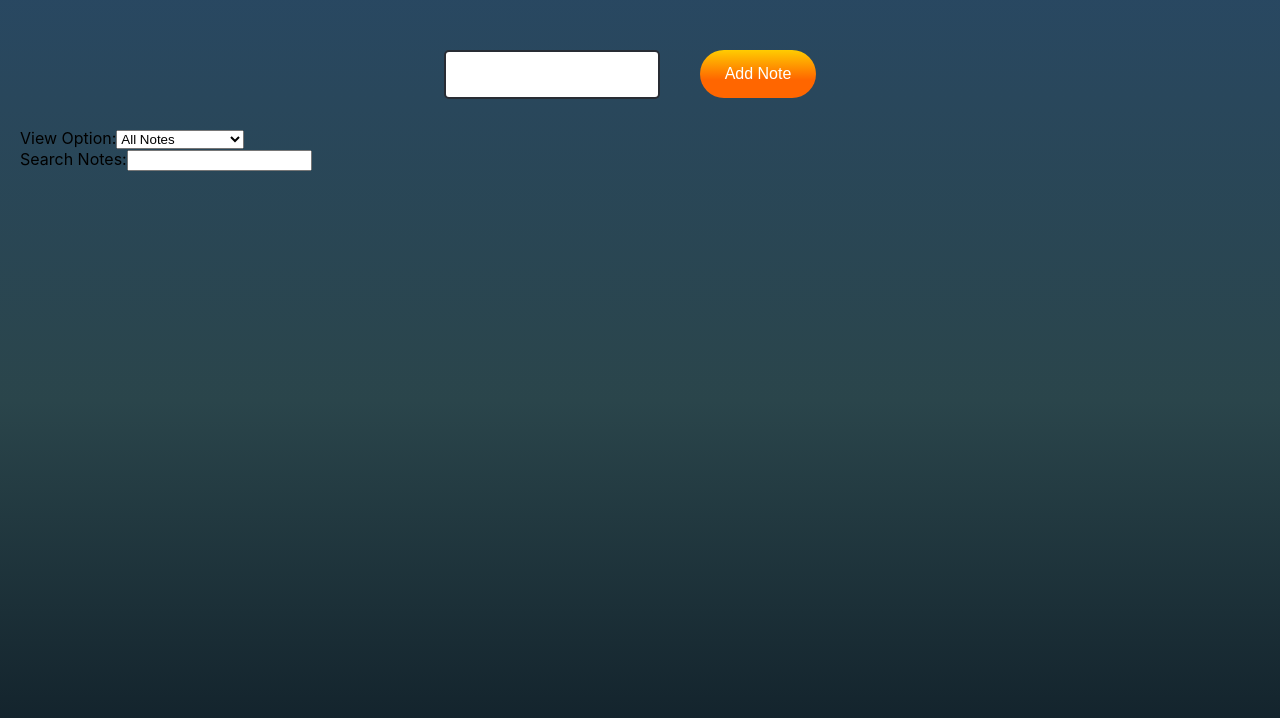
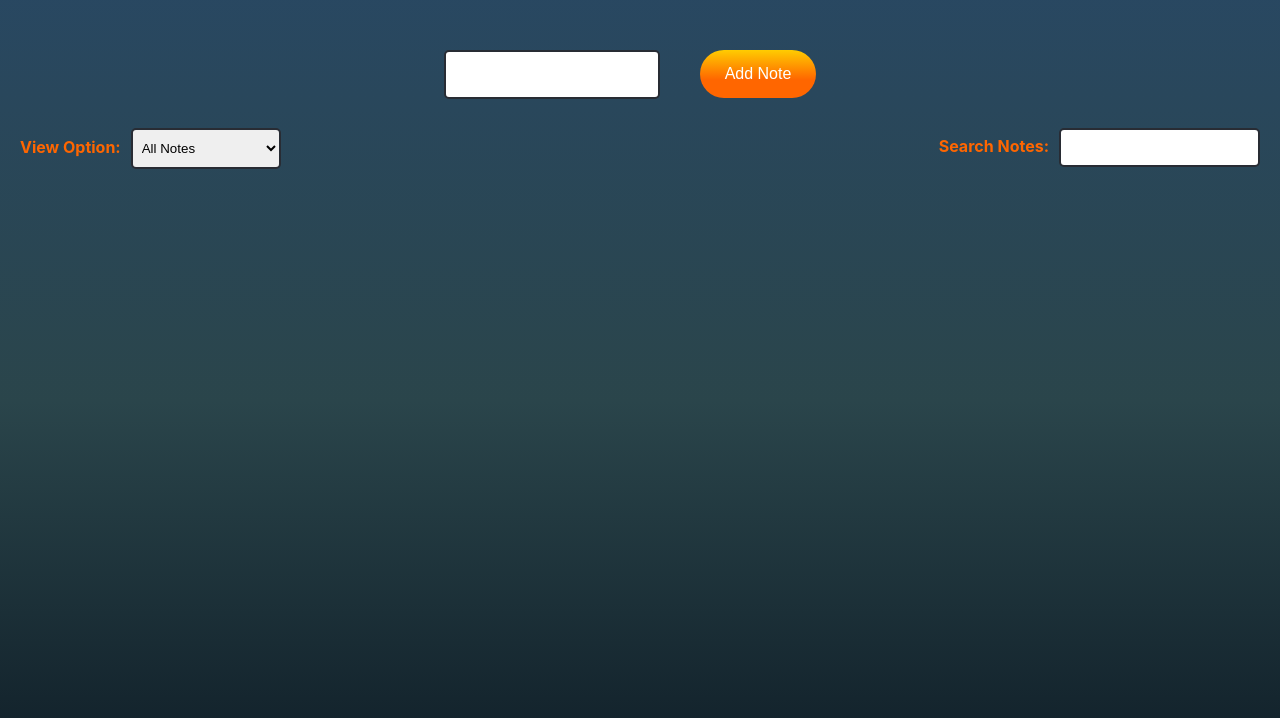
Before and after one commit to abidhasanstudent/Note-pad-project, a React (Create React App) app: page / in a window 1280 px wide. Shown: the top 718 px of the page. Built offline with nearby package versions, Linux system fonts and the light colour scheme.

Commit message:
Add css for style

```diff
--- a/src/App.css
+++ b/src/App.css
@@ -1,52 +1,3 @@
-.App {
-  text-align: center;
-}
-
-.App-logo {
-  height: 40vmin;
-  pointer-events: none;
-}
-
-@media (prefers-reduced-motion: no-preference) {
-  .App-logo {
-    animation: App-logo-spin infinite 20s linear;
-  }
-}
-
-.App-header {
-  background-color: #282c34;
-  min-height: 100vh;
-  display: flex;
-  flex-direction: column;
-  align-items: center;
-  justify-content: center;
-  font-size: calc(10px + 2vmin);
-  color: white;
-}
-
-.App-link {
-  color: #61dafb;
-}
-
-@keyframes App-logo-spin {
-  from {
-    transform: rotate(0deg);
-  }
-  to {
-    transform: rotate(360deg);
-  }
-}
-
-
-/* custome css */
-.counter{
-  text-align: center;
-}
-/*  */
-
-.counter__btn{
-  margin-right: 20px;
-}
 /* custome css */
 body{
   min-height: 100vh;
@@ -59,6 +10,7 @@ body{
 .container{
   padding: 20px;
 }
+/* form section start */
 .form{
   gap: 20px;
   display: flex;
@@ -88,6 +40,35 @@ body{
   background: linear-gradient(0deg, rgba(255,102,0,1) 38%, rgba(255,204,1,1) 100%);
 }
 
+/* feature section start*/
+.features-section{
+  display:flex;
+  justify-content:space-between;
+}
+
+.features-section label{
+  font-weight: 700;
+  color: rgba(255,102,0,1)
+}
+
+.features-section label select{
+  outline: 0;
+  margin-left: 10px;
+  border-radius: 5px;
+  padding: 10px 15px 10px 5px;
+  border: 2px solid #282c34;
+}
+
+.features-section label input{
+  outline: 0;
+  margin-left: 10px;
+  border-radius: 5px;
+  padding: 10px 15px 10px 5px;
+  border: 2px solid #282c34;
+
+}
+
+/* notes fection start */
 .note-box{
   width: 100%;
   padding: 20px;
--- a/src/App.js
+++ b/src/App.js
@@ -2,7 +2,7 @@ import React, { useState } from "react";
 import "./App.css";
 import NoteForm from "./component/NoteForm";
 import NoteList from "./component/NoteList";
-import SearchNote from "./component/SearchNote"; // Import the new component
+import SearchNote from "./component/SearchNote";
 import ViewOption from "./component/ViewOption";
 
 function App() {
@@ -44,9 +44,10 @@ function App() {
         noteTitle={noteTitle}
         setNoteTitle={setNoteTitle}
       />
-      <ViewOption viewOption={viewOption} setViewOption={setViewOption} />{" "}
-      {/* Use the ViewOption component */}
-      <SearchNote searchQuery={searchQuery} setSearchQuery={setSearchQuery} />
+      <div className="features-section">
+        <ViewOption viewOption={viewOption} setViewOption={setViewOption} />
+        <SearchNote searchQuery={searchQuery} setSearchQuery={setSearchQuery} />
+      </div>
       <NoteList
         notes={filteredNotes()}
         setEdit={setEdit}
```
